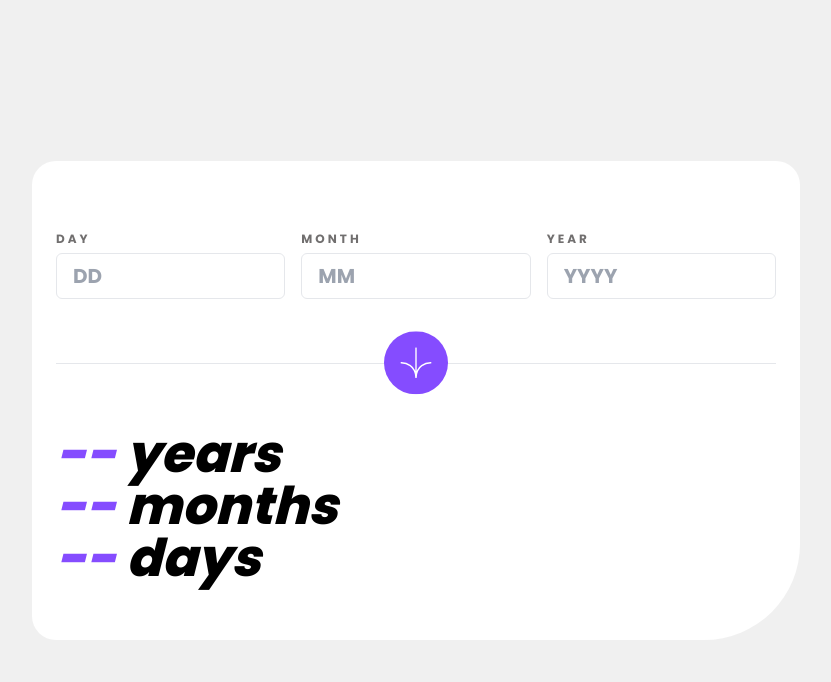
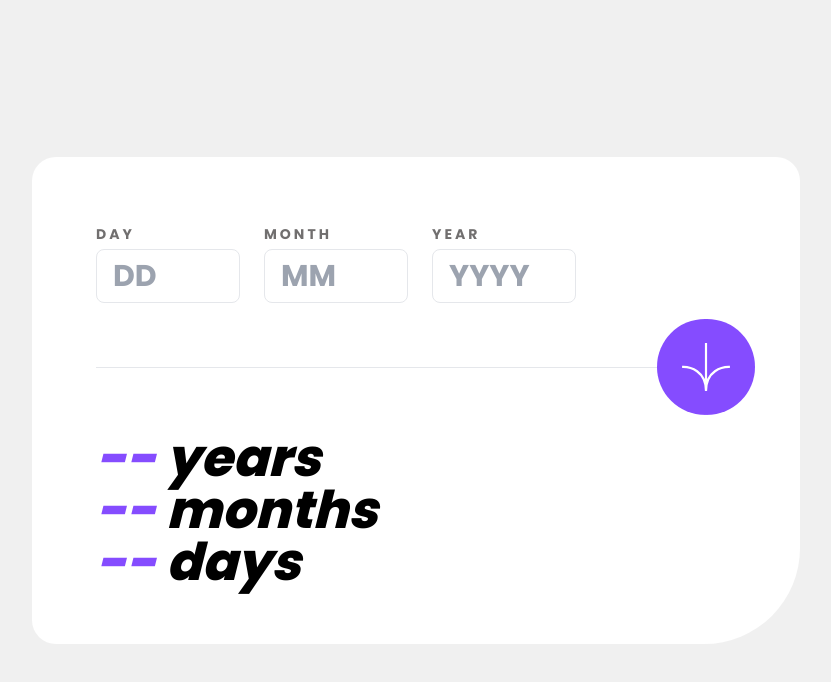
Before and after one commit to leocsdev/reactv-fem-age-calculator-app, a React (Vite) app: page / in a window 1280 px wide. Shown: the top 682 px of the page, without its empty margins (224-1055 px from the left). Built offline with nearby package versions, Linux system fonts and the light colour scheme.

Commit message:
Added style in desktop view.

```diff
--- a/src/App.jsx
+++ b/src/App.jsx
@@ -7,7 +7,7 @@ function App() {
 
   return (
     <main className='body-font font-poppins h-screen flex flex-col p-4 items-center justify-center bg-offWhite text-[24px]'>
-      <section className='bg-white px-6 py-14 rounded-3xl rounded-br-[96px] max-w-3xl'>
+      <section className='bg-white px-6 py-14 md:px-16 rounded-3xl rounded-br-[96px] max-w-3xl'>
         <Form setDate={setDate} />
         <Result date={date} />
       </section>
--- a/src/components/Form.jsx
+++ b/src/components/Form.jsx
@@ -96,14 +96,14 @@ export default function Form({ setDate }) {
       onSubmit={handleSubmit(onSubmit)}
       className='relative border-b-[1px] pb-16 mb-16'
     >
-      <section className='grid grid-cols-3 gap-4'>
+      <section className='grid grid-cols-3 gap-4 md:gap-6 md:w-3/4'>
         <div>
           <label
             htmlFor='day'
             className={
               ['required', 'min', 'max'].includes(errors.day?.type)
-                ? 'text-[12px] uppercase font-bold tracking-[3px] text-red-400'
-                : 'text-[12px] uppercase font-bold tracking-[3px] text-smokeGrey'
+                ? 'text-[12px] uppercase font-bold tracking-[3px] text-red-400 md:text-sm'
+                : 'text-[12px] uppercase font-bold tracking-[3px] text-smokeGrey md:text-sm'
             }
           >
             Day
@@ -114,24 +114,24 @@ export default function Form({ setDate }) {
             placeholder='DD'
             className={
               ['required', 'min', 'max'].includes(errors.day?.type)
-                ? 'border border-red-400 w-full font-bold text-xl px-4 py-2 rounded-md'
-                : 'border w-full font-bold text-xl px-4 py-2 rounded-md'
+                ? 'border border-red-400 w-full font-bold text-xl px-4 py-2 rounded-md md:text-3xl md:rounded-lg'
+                : 'border w-full font-bold text-xl px-4 py-2 rounded-md md:text-3xl md:rounded-lg'
             }
             {...register('day', { required: true, min: 1, max: maxDays })}
             onChange={handleDayChange}
           />
           {errors.day?.type === 'required' && (
-            <p className='pt-1 text-[10px] italic text-red-400'>
+            <p className='pt-1 text-[10px] italic text-red-400 md:pt-2 md:text-[12px]'>
               This field is required
             </p>
           )}
           {errors.day?.type === 'min' && (
-            <p className='pt-1 text-[10px] italic text-red-400'>
+            <p className='pt-1 text-[10px] italic text-red-400 md:pt-2 md:text-[12px]'>
               Must be a valid day
             </p>
           )}
           {errors.day?.type === 'max' && (
-            <p className='pt-1 text-[10px] italic text-red-400'>
+            <p className='pt-1 text-[10px] italic text-red-400 md:pt-2 md:text-[12px]'>
               Must be a valid day
             </p>
           )}
@@ -141,8 +141,8 @@ export default function Form({ setDate }) {
             htmlFor='month'
             className={
               ['required', 'min', 'max'].includes(errors.day?.type)
-                ? 'text-[12px] uppercase font-bold tracking-[3px] text-red-400'
-                : 'text-[12px] uppercase font-bold tracking-[3px] text-smokeGrey'
+                ? 'text-[12px] uppercase font-bold tracking-[3px] text-red-400 md:text-sm'
+                : 'text-[12px] uppercase font-bold tracking-[3px] text-smokeGrey md:text-sm'
             }
           >
             Month
@@ -153,8 +153,8 @@ export default function Form({ setDate }) {
             placeholder='MM'
             className={
               ['required', 'min', 'max'].includes(errors.day?.type)
-                ? 'border border-red-400 w-full font-bold text-xl px-4 py-2 rounded-md'
-                : 'border w-full font-bold text-xl px-4 py-2 rounded-md'
+                ? 'border border-red-400 w-full font-bold text-xl px-4 py-2 rounded-md md:text-3xl md:rounded-lg'
+                : 'border w-full font-bold text-xl px-4 py-2 rounded-md md:text-3xl md:rounded-lg'
             }
             {...register('month', {
               required: true,
@@ -164,17 +164,17 @@ export default function Form({ setDate }) {
             onChange={handleMonthChange}
           />
           {errors.month?.type === 'required' && (
-            <p className='pt-1 text-[10px] italic text-red-400'>
+            <p className='pt-1 text-[10px] italic text-red-400 md:pt-2 md:text-[12px]'>
               This field is required
             </p>
           )}
           {errors.month?.type === 'min' && (
-            <p className='pt-1 text-[10px] italic text-red-400'>
+            <p className='pt-1 text-[10px] italic text-red-400 md:pt-2 md:text-[12px]'>
               Must be a valid month
             </p>
           )}
           {errors.month?.type === 'max' && (
-            <p className='pt-1 text-[10px] italic text-red-400'>
+            <p className='pt-1 text-[10px] italic text-red-400 md:pt-2 md:text-[12px]'>
               Must be a valid month
             </p>
           )}
@@ -184,8 +184,8 @@ export default function Form({ setDate }) {
             htmlFor='year'
             className={
               ['required', 'min', 'max'].includes(errors.day?.type)
-                ? 'text-[12px] uppercase font-bold tracking-[3px] text-red-400'
-                : 'text-[12px] uppercase font-bold tracking-[3px] text-smokeGrey'
+                ? 'text-[12px] uppercase font-bold tracking-[3px] text-red-400 md:text-sm'
+                : 'text-[12px] uppercase font-bold tracking-[3px] text-smokeGrey md:text-sm'
             }
           >
             Year
@@ -196,8 +196,8 @@ export default function Form({ setDate }) {
             placeholder='YYYY'
             className={
               ['required', 'min', 'max'].includes(errors.day?.type)
-                ? 'border border-red-400 w-full font-bold text-xl px-4 py-2 rounded-md'
-                : 'border w-full font-bold text-xl px-4 py-2 rounded-md'
+                ? 'border border-red-400 w-full font-bold text-xl px-4 py-2 rounded-md md:text-3xl md:rounded-lg'
+                : 'border w-full font-bold text-xl px-4 py-2 rounded-md md:text-3xl md:rounded-lg'
             }
             {...register('year', {
               required: true,
@@ -207,17 +207,17 @@ export default function Form({ setDate }) {
             onChange={handleYearChange}
           />
           {errors.year?.type === 'required' && (
-            <p className='pt-1 text-[10px] italic text-red-400'>
+            <p className='pt-1 text-[10px] italic text-red-400 md:pt-2 md:text-[12px]'>
               This field is required
             </p>
           )}
           {errors.year?.type === 'min' && (
-            <p className='pt-1 text-[10px] italic text-red-400'>
+            <p className='pt-1 text-[10px] italic text-red-400 md:pt-2 md:text-[12px]'>
               Must be a valid year
             </p>
           )}
           {errors.year?.type === 'max' && (
-            <p className='pt-1 text-[10px] italic text-red-400'>
+            <p className='pt-1 text-[10px] italic text-red-400 md:pt-2 md:text-[12px]'>
               Must be in the past
             </p>
           )}
@@ -225,15 +225,15 @@ export default function Form({ setDate }) {
       </section>
       <button
         type='submit'
-        className='absolute bottom-0 left-[50%] translate-y-[50%] -translate-x-[50%] '
+        className='absolute bottom-0 left-[50%] translate-y-[50%] -translate-x-[50%] md:left-[80%] md:translate-x-[50%]'
       >
         <img
           src={arrow}
           alt='arrow button'
           srcSet=''
-          className='bg-myPurple hover:bg-offBlack rounded-full p-4 '
-          width={64}
-          height={64}
+          className='bg-myPurple hover:bg-offBlack rounded-full p-4 md:p-6 w-[64px] md:w-[98px]'
+          width={0}
+          height={0}
         />
       </button>
     </form>
```
